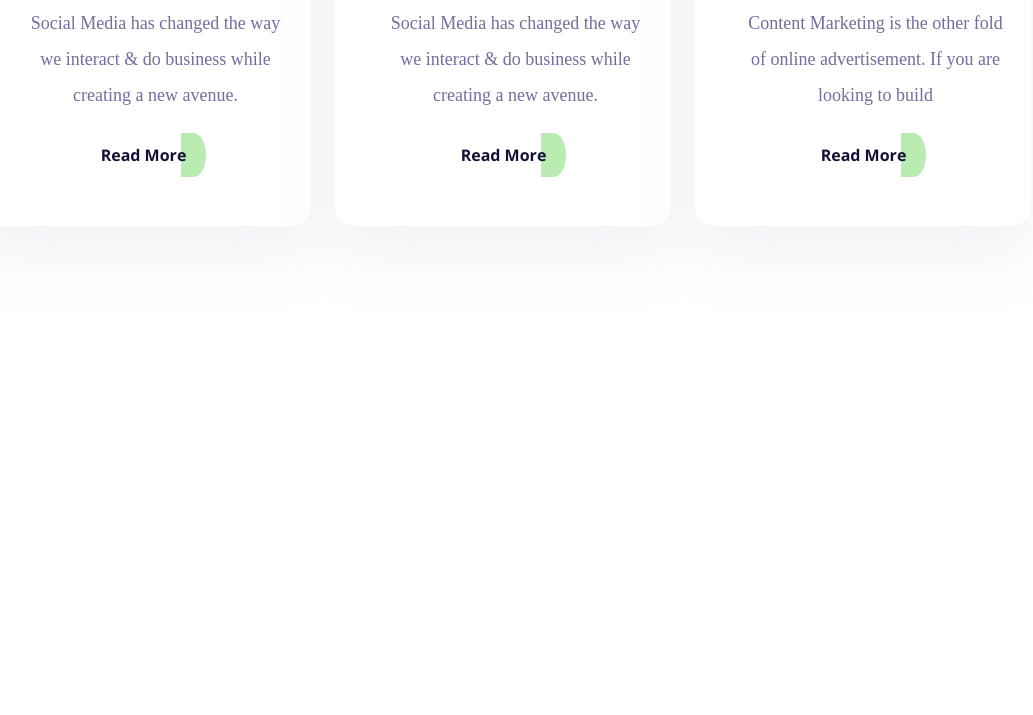
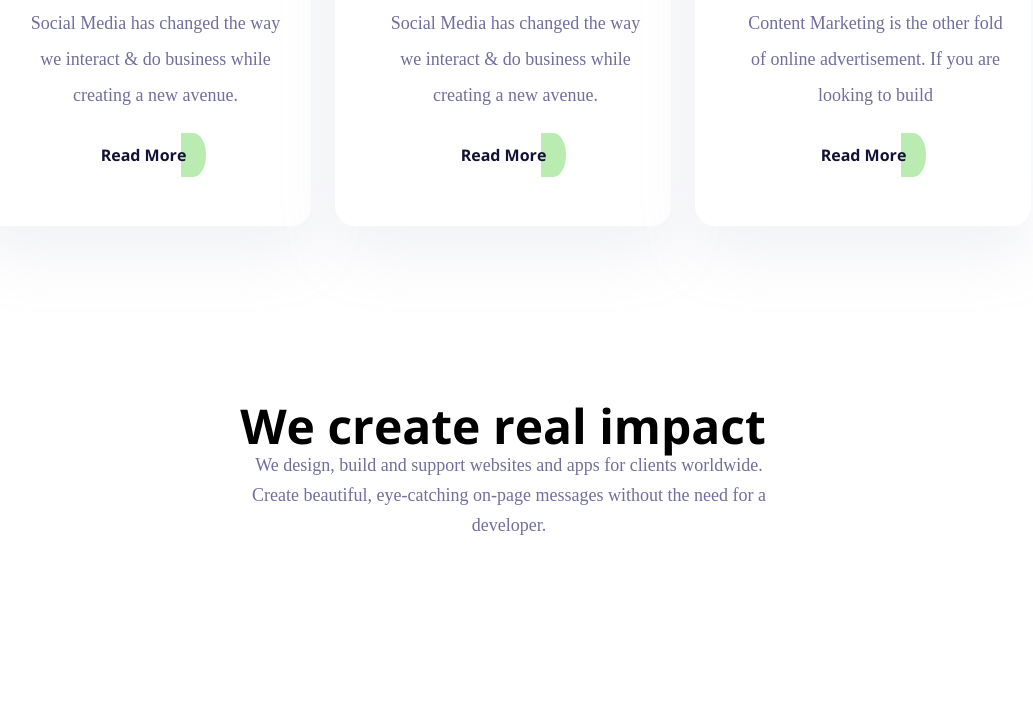
Before and after one commit to SourovKarmokar/Innovate, a plain HTML site: page index.html in a window 1280 px wide. Shown: the part 3255-3970 px from the top of the page, without its empty margins (137-1170 px from the left). Before the commit the page ends 3581 px from the top, so only its background shows below. Drawn offline with nearby package versions, Linux system fonts and the light colour scheme; a web font is replaced by a local one.

Commit message:
new update

```diff
--- a/css/style.css
+++ b/css/style.css
@@ -495,3 +495,32 @@ h1,h2,h3,h4,h5,h6,p{
 
 
 /* DO PART END */
+
+/* IMPACT PART START */
+#impact{
+    padding: 100px 0;;
+}
+
+
+#impact .impact-heading h4 {
+    font-family: "Open Sans", serif;
+    text-align: center;
+    font-weight: 700;
+    font-size: 48px;
+    color: #000;
+}
+
+#impact .impact-heading p{
+    font-family: "Paprika", serif;
+    text-align: center;
+    font-size: 18px;
+    color: #726E9E;
+    width: 400px;
+    margin: 0 auto;
+    margin-top: 23px;
+    margin-bottom: 75px;
+    line-height: 30px;
+    width: 558px;
+}
+
+/* IMPACT PART END */
--- a/index.html
+++ b/index.html
@@ -289,6 +289,24 @@
   <!-- DO PART END -->
 
 
+  <!-- IMPACT PART START -->
+   <section id="impact">
+    <div class="container">
+      <div class="row">
+        <div class="col-lg-6 m-auto">
+          <div class="impact-heading text-center">
+            <h4>We create real impact</h4>
+            <p>We design, build and support websites and apps for clients worldwide. Create beautiful, eye-catching on-page messages without the need for a developer.
+            </p>
+          </div>
+        </div>
+      </div>
+    </div>
+
+   </section>
+  <!-- IMPACT PART END -->
+
+
 
   <script src="js/bootstrap.bundle.min.js"></script>
 </body>
```
